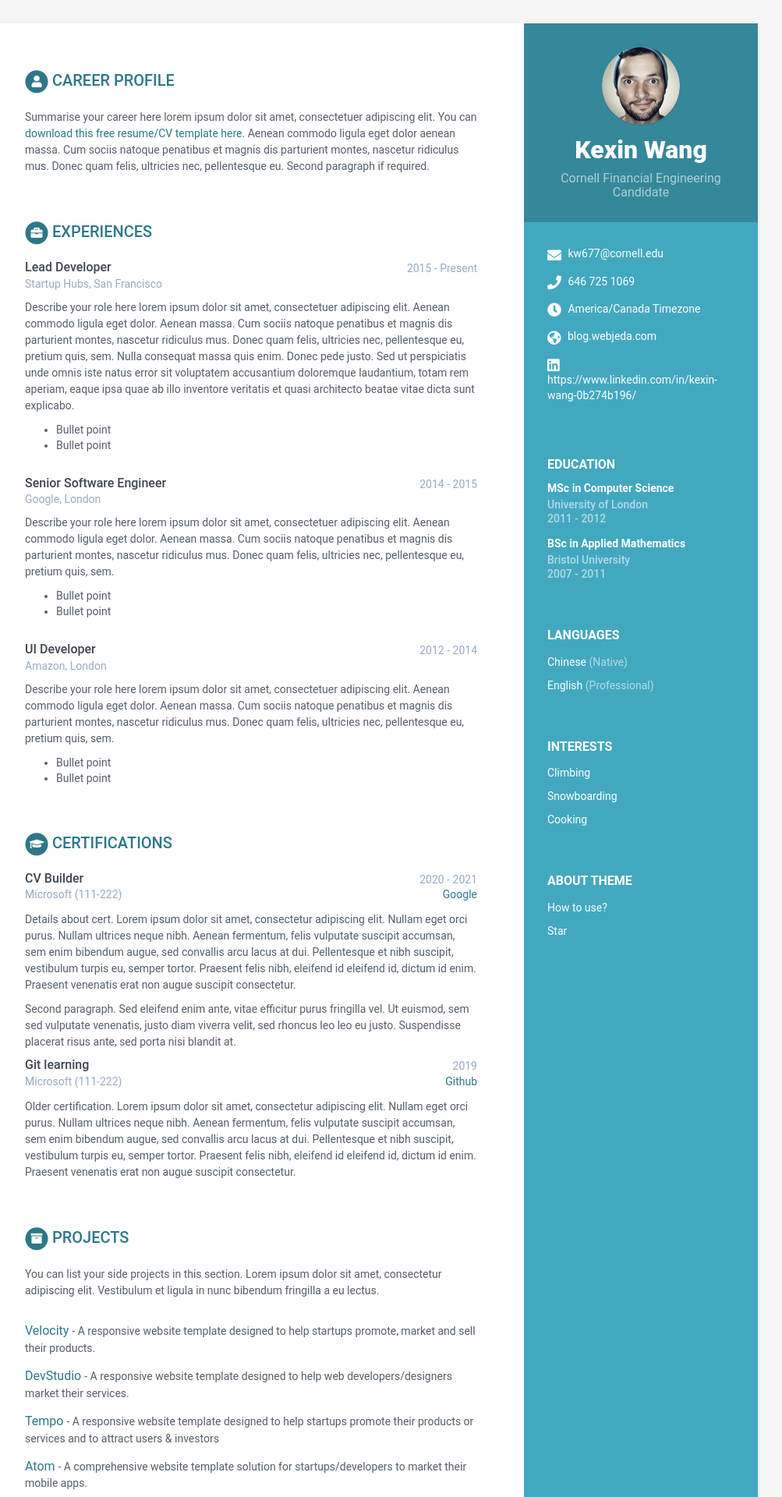
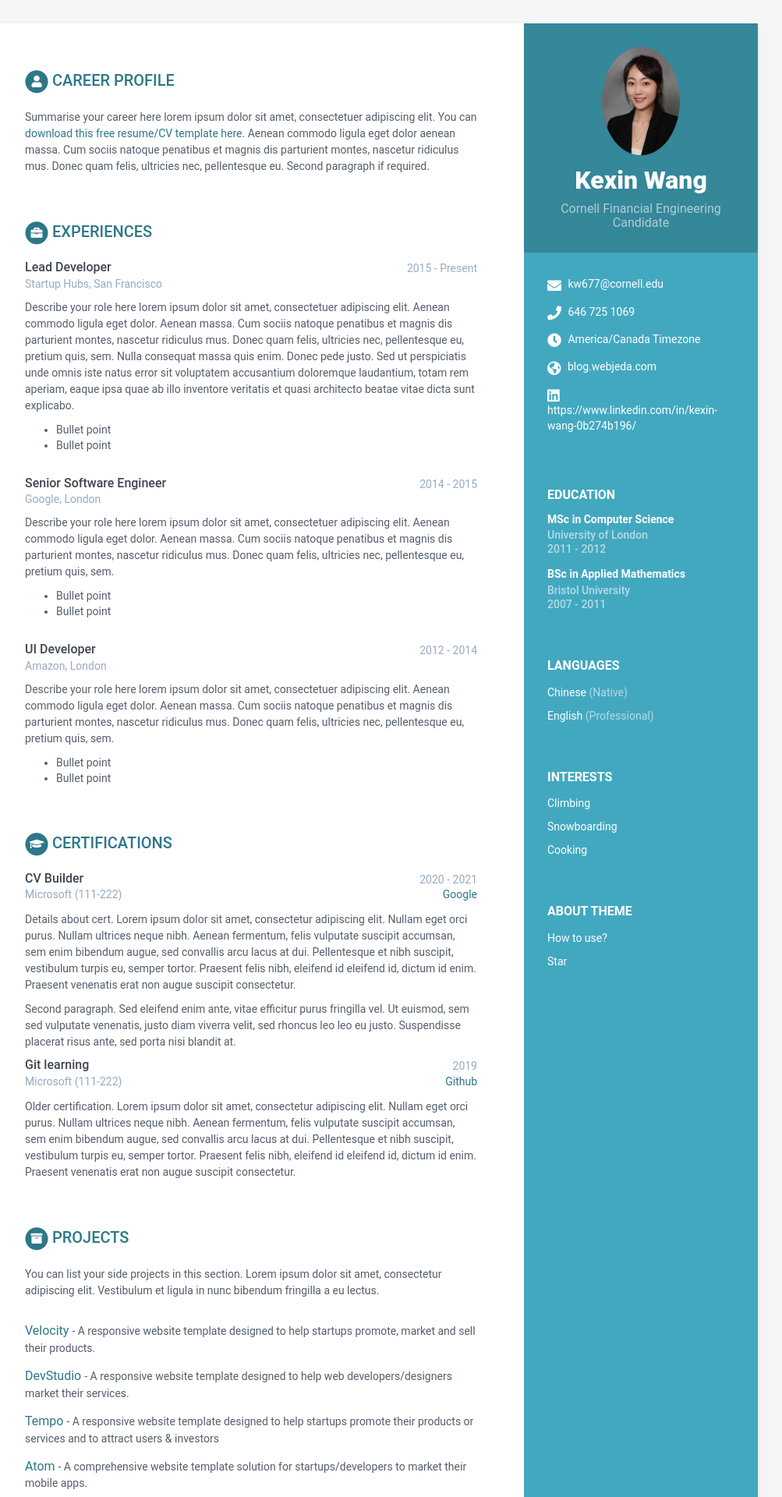
Before and after one commit to KexinisAnna/KexinisAnna.github.io, a Jekyll site: the page built from index.html, in a window 1280 px wide. Shown: the top 1920 px of the page at 78% size, without its empty margins (168-1171 px from the left). Built offline with Jekyll 4.4.1, drawn with Linux system fonts in a browser that asks for light colours.

Commit message:
Update data.yml

```diff
--- a/_data/data.yml
+++ b/_data/data.yml
@@ -10,7 +10,7 @@ sidebar:
     # Profile information
     name: Kexin Wang
     tagline: Cornell Financial Engineering Candidate
-    avatar: profile.png  #place a 100x100 picture inside /assets/images/ folder and provide the name of the file below
+    avatar: WechatIMG1013.jpeg  #place a 100x100 picture inside /assets/images/ folder and provide the name of the file below
 
     # Sidebar links
     email: kw677@cornell.edu
```
